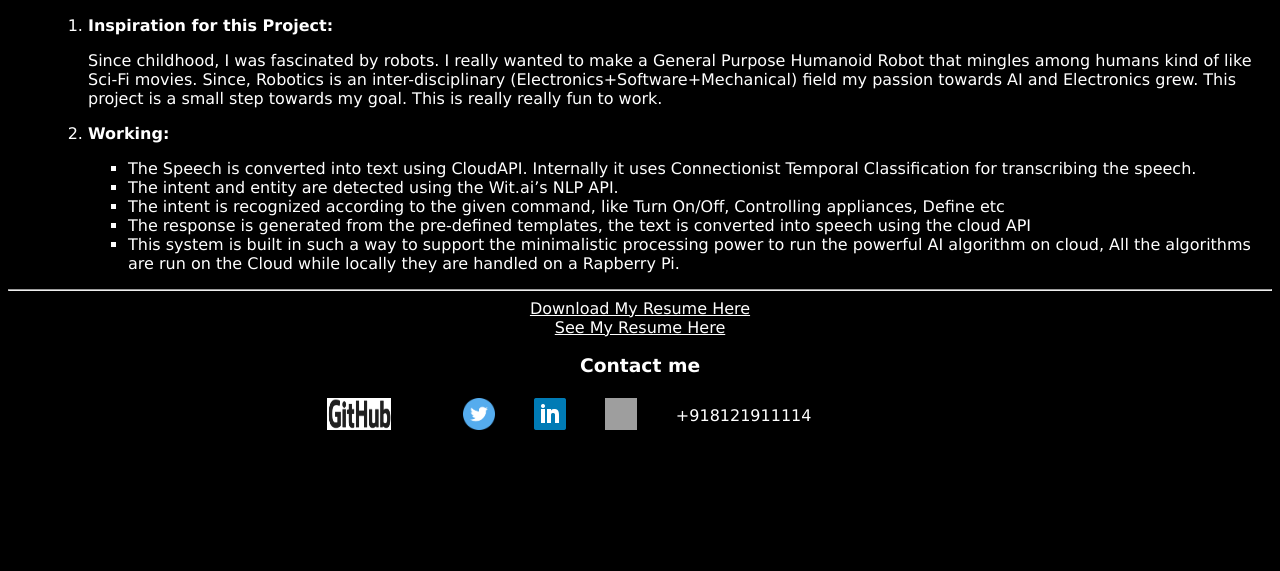
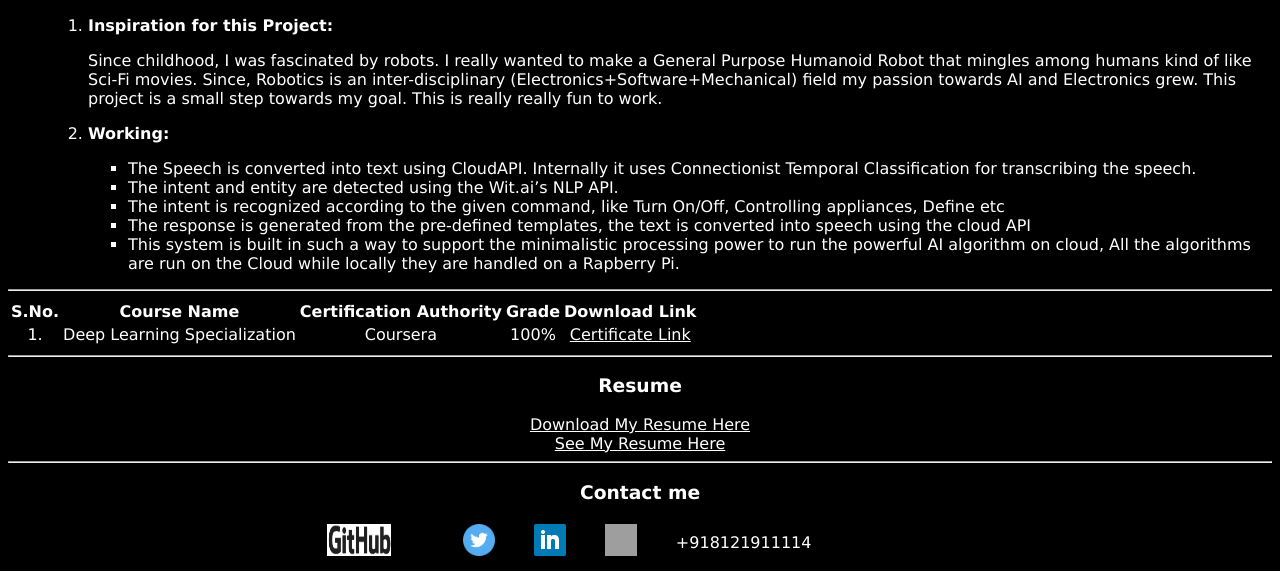
Before and after one commit to abhishekyana/abhishekyana.github.io, a Jekyll site: the page portfolio/index.html, which Jekyll copies as it is, in a window 1280 px wide and 900 px high, scrolled down 4050 px, cut to the strip 329-900 px from the top of the window. Built offline with Jekyll 4.4.1, drawn with Linux system fonts in a browser that asks for light colours; before the commit the page ends 4824 px from its top, so only the background shows below that; grey boxes are pictures that could not be loaded.

Commit message:
Added PDF

```diff
--- a/portfolio/index.html
+++ b/portfolio/index.html
@@ -140,12 +140,35 @@
 </ol>
 </div>
 <hr>
+
+<div id="certifications">
+    <table>
+        <tr>
+            <th>S.No.</th>
+            <th>Course Name</th>
+            <th>Certification Authority</th>
+            <th>Grade</th>
+            <th>Download Link</th>
+        </tr>
+        <tr>
+            <td>1.</td>
+            <td>Deep Learning Specialization</td>
+            <td>Coursera</td>
+            <td>100%</td>
+            <td><a href="https://www.coursera.org/account/accomplishments/specialization/883RYEDDP48S">Certificate Link</a></td>
+        </tr>
+    </table>
+</div>
+
+
+<hr>
 <div id="resume">
+    <h3>Resume</h3>
     <a href="files/Resume_1.pdf" download>Download My Resume Here</a>
     <br>
     <a href="files/Resume_1.pdf" target="_blank">See My Resume Here</a>
 </div>
-
+<hr>
 <div id="contact" align="center">
     <h3>Contact me</h3>
 <table width=50%>
```
